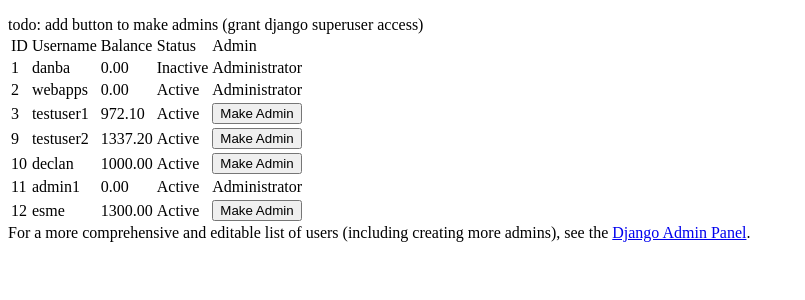
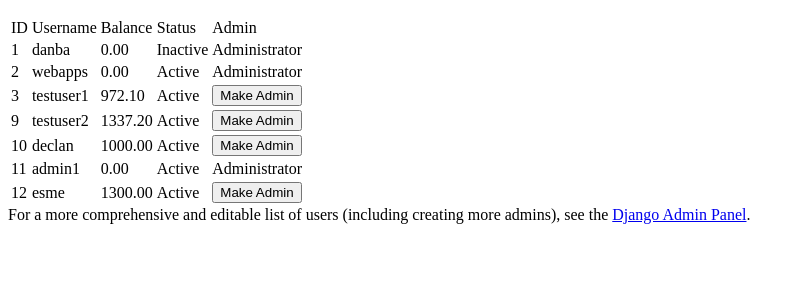
Before and after one commit to danbates1452/webapps2024, a Django app: page /admin-users/ in a window 1280 px wide. Shown: the part 238-538 px from the top of the page, without its empty margins (0-805 px from the left). Run offline with Django 5.2, Linux system fonts and the light colour scheme; a user stored in the database is signed in; data comes from the database, SQL or seed files in the repository; some libraries are stand-ins or nearby versions.

Commit message:
remove todo comment from template

```diff
--- a/templates/payapp/admin_users.html
+++ b/templates/payapp/admin_users.html
@@ -4,7 +4,6 @@
 {% endblock %}
 
 {% block content %}
-    todo: add button to make admins (grant django superuser access)
     {% if people %}
         <table class="table">
         <thead>
```
